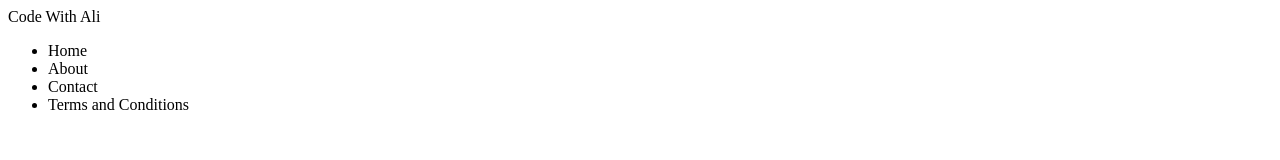
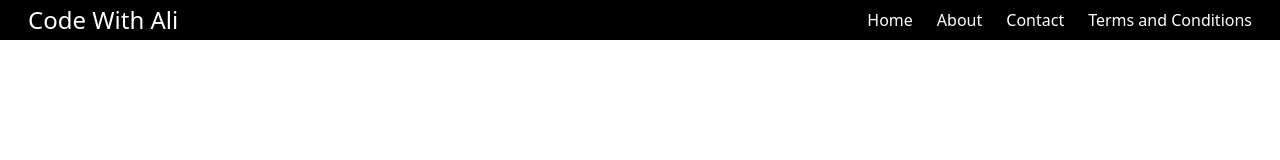
Before and after one commit to muH187/New_TailwindCSS, a plain HTML site: page nav.html in a window 1280 px wide. Drawn offline with Linux system fonts and the light colour scheme.

Commit message:
little correction

```diff
--- a/nav.html
+++ b/nav.html
@@ -4,6 +4,7 @@
     <meta charset="UTF-8">
     <meta name="viewport" content="width=device-width, initial-scale=1.0">
     <title>Document</title>
+    <link rel="stylesheet" href="src/output.css">
 </head>
 <body>
     <nav class="bg-black text-white h-10 items-center flex justify-between">
```
Also changed, not shown: src/output.css.
